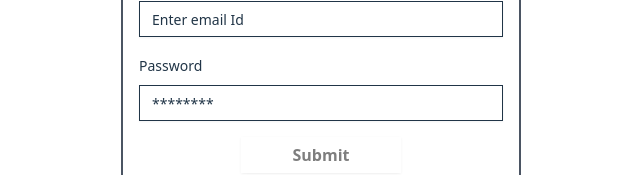
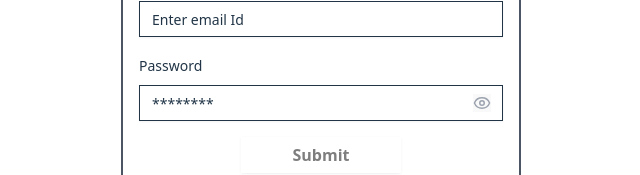
Before and after one commit to abhisheksoni123/user-rating, a React (Vite) app: page / in a window 1280 px wide. Shown: the part 338-513 px from the top of the page, without its empty margins (319-959 px from the left). Built offline with nearby package versions, Linux system fonts and the light colour scheme; no server answers.

Commit message:
local storage implemented

```diff
--- a/src/auth/login.tsx
+++ b/src/auth/login.tsx
@@ -1,10 +1,12 @@
-import { useState } from "react";
+import { useEffect, useState } from "react";
 import { Input } from "@/components/ui/input";
 import { Button } from "@/components/ui/button";
 import userLogo from "@/assets/login-user-logo.png";
 import { useForm } from "react-hook-form";
 import { Link, useNavigate } from "react-router-dom";
 import { Toaster, toast } from "sonner";
+import { Eye, EyeOff } from "lucide-react";
+import { storage } from "@/utils/storage";
 
 import {
   Form,
@@ -18,6 +20,13 @@ import {
 function Login() {
   const form = useForm();
   const navigate = useNavigate();
+  const [showPassword, setShowPassword] = useState(false);
+
+  useEffect(() => {
+    if (storage.isLoggedIn()) {
+      navigate("/dashboard");
+    }
+  }, []);
 
   async function onSubmit(values: any) {
     try {
@@ -34,6 +43,7 @@ function Login() {
       if (!response.ok) {
         throw new Error(data.error || "Login failed");
       }
+      storage.setUser(data.user);
 
       navigate("/dashboard");
     } catch (error: any) {
@@ -82,7 +92,26 @@ function Login() {
                 <FormItem className="w-full">
                   <FormLabel>Password</FormLabel>
                   <FormControl>
-                    <Input type="password" placeholder="********" {...field} />
+                    <div className="relative">
+                      <Input
+                        type={showPassword ? "text" : "password"}
+                        placeholder="********"
+                        {...field}
+                        className="pr-10"
+                      />
+
+                      <button
+                        type="button"
+                        onClick={() => setShowPassword(!showPassword)}
+                        className="absolute right-3 top-1/2 -translate-y-1/2 text-gray-400 hover:text-gray-600"
+                      >
+                        {showPassword ? (
+                          <EyeOff size={18} />
+                        ) : (
+                          <Eye size={18} />
+                        )}
+                      </button>
+                    </div>
                   </FormControl>
                   <FormMessage />
                 </FormItem>
--- a/src/components/AppSidebar.tsx
+++ b/src/components/AppSidebar.tsx
@@ -1,6 +1,7 @@
 import {
   Sidebar,
   SidebarContent,
+  SidebarFooter,
   SidebarGroup,
   SidebarGroupContent,
   SidebarGroupLabel,
@@ -8,9 +9,19 @@ import {
   SidebarMenuButton,
   SidebarMenuItem,
 } from "@/components/ui/sidebar";
+import { LogOut } from "lucide-react";
 import { NavLink } from "react-router-dom";
+import { storage } from "@/utils/storage";
+import { useNavigate } from "react-router-dom";
 
 function AppSidebar() {
+  const navigate = useNavigate();
+
+  const logout = () => {
+    storage.removeUser();
+    navigate("/login");
+  };
+
   return (
     <Sidebar>
       <SidebarContent>
@@ -18,20 +29,18 @@ function AppSidebar() {
           <SidebarGroupContent>
             <SidebarMenu>
               <SidebarMenuItem>
-                <SidebarMenuButton asChild>
+                <SidebarMenuButton className="text-base" asChild>
                   <NavLink to="/dashboard">Dashboard</NavLink>
-                </SidebarMenuButton>
-              </SidebarMenuItem>
-
-              <SidebarMenuItem>
-                <SidebarMenuButton asChild>
-                  <NavLink to="/login">Logout</NavLink>
                 </SidebarMenuButton>
               </SidebarMenuItem>
             </SidebarMenu>
           </SidebarGroupContent>
         </SidebarGroup>
       </SidebarContent>
+      <SidebarFooter className="flex flex-row items-center text-base text-red-700 pb-4">
+        <LogOut className="w-5 h-5" />
+        <button onClick={logout}>Logout</button>
+      </SidebarFooter>
     </Sidebar>
   );
 }
--- a/src/routes/AppRoutes.tsx
+++ b/src/routes/AppRoutes.tsx
@@ -2,7 +2,9 @@ import Login from "@/auth/login";
 import Signup from "@/auth/signup";
 import DashboardLayout from "@/components/layput/DashboardLayout";
 import ProductList from "@/dashboard/productList";
-import { Routes, Route } from "react-router-dom";
+import { Routes, Route, Navigate } from "react-router-dom";
+import ProtectedRoute from "./ProtectedRoute";
+import { storage } from "@/utils/storage";
 
 const AppRoutes = () => {
   return (
@@ -10,9 +12,21 @@ const AppRoutes = () => {
       <Route path="/" element={<Login />} />
       <Route path="/login" element={<Login />} />
       <Route path="/signup" element={<Signup />} />
-      <Route element={<DashboardLayout />}>
-        <Route path="/dashboard" element={<ProductList />} />
+      <Route element={<ProtectedRoute />}>
+        <Route element={<DashboardLayout />}>
+          <Route path="/dashboard" element={<ProductList />} />
+        </Route>
       </Route>
+      <Route
+        path="*"
+        element={
+          storage.isLoggedIn() ? (
+            <Navigate to="/dashboard" replace />
+          ) : (
+            <Navigate to="/login" replace />
+          )
+        }
+      />
     </Routes>
   );
 };
--- /dev/null
+++ b/src/routes/ProtectedRoute.tsx
@@ -0,0 +1,6 @@
+import { Navigate, Outlet } from "react-router-dom";
+import { storage } from "@/utils/storage";
+
+export default function ProtectedRoute() {
+  return storage.isLoggedIn() ? <Outlet /> : <Navigate to="/login" replace />;
+}
--- /dev/null
+++ b/src/utils/storage.ts
@@ -0,0 +1,20 @@
+const USER_KEY = "auth_user";
+
+export const storage = {
+  setUser: (user: any) => {
+    localStorage.setItem(USER_KEY, JSON.stringify(user));
+  },
+
+  getUser: () => {
+    const data = localStorage.getItem(USER_KEY);
+    return data ? JSON.parse(data) : null;
+  },
+
+  removeUser: () => {
+    localStorage.removeItem(USER_KEY);
+  },
+
+  isLoggedIn: () => {
+    return !!localStorage.getItem(USER_KEY);
+  },
+};
```
